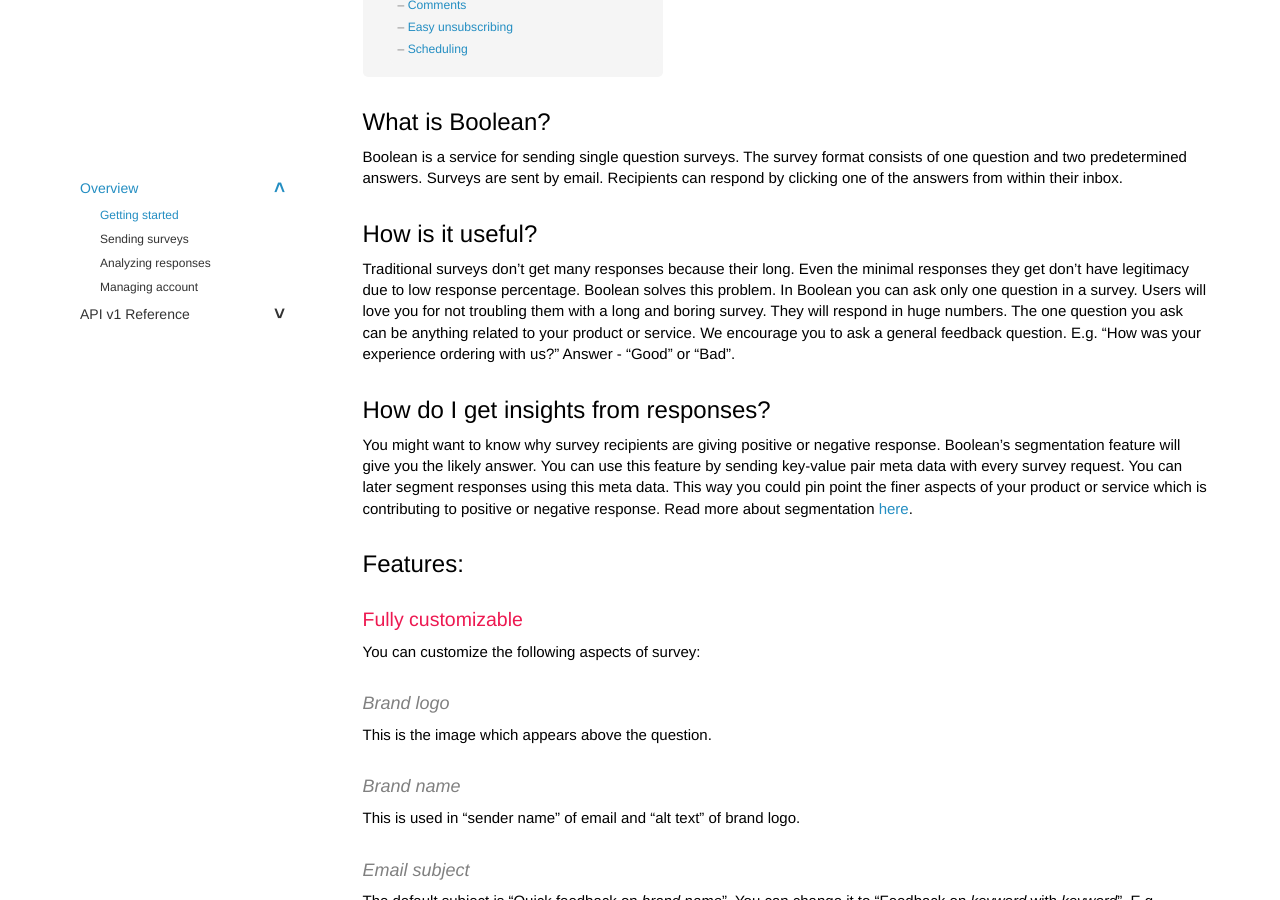
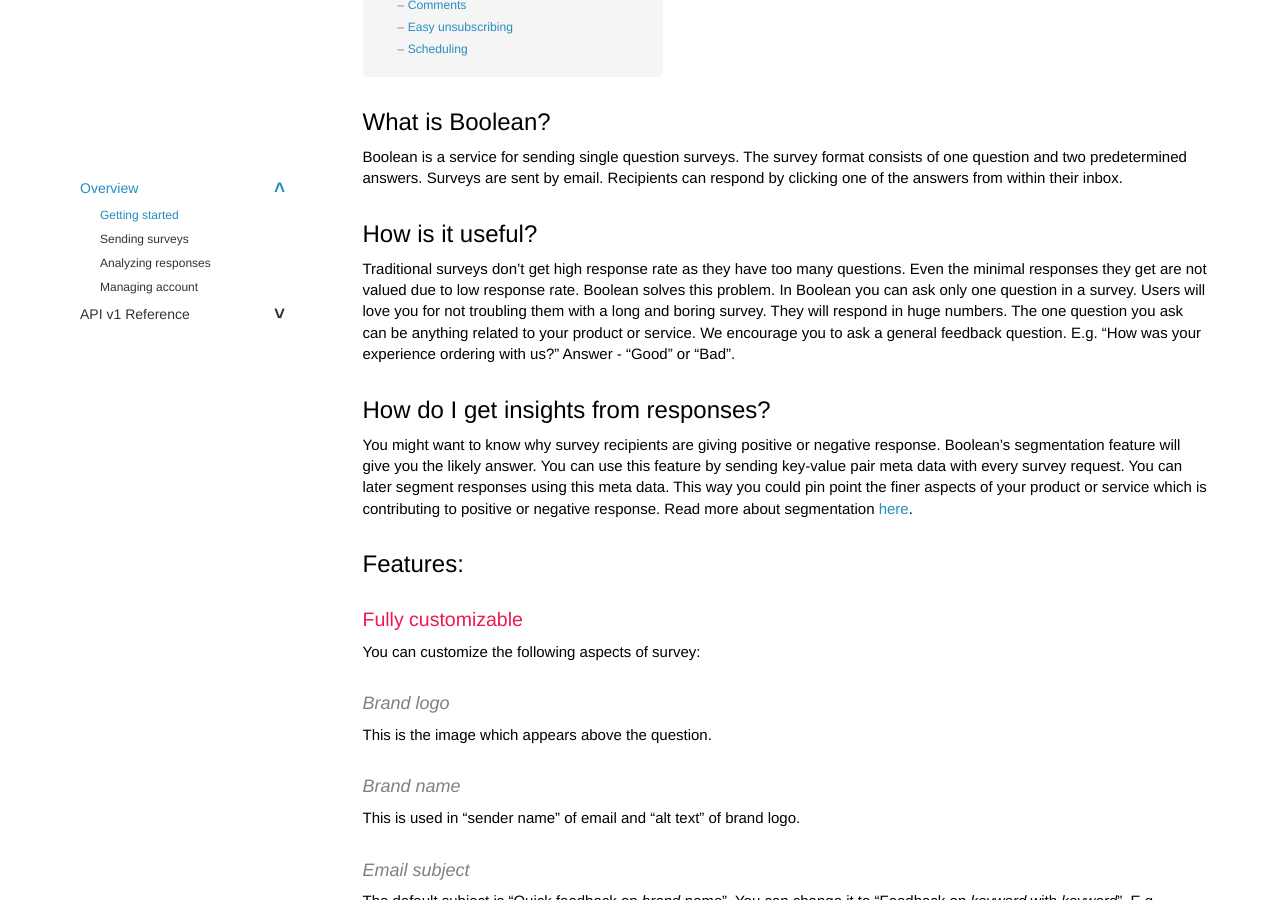
Before and after one commit to booleanapp/docs, a Jekyll site: the page built from index.md, in a window 1280 px wide and 900 px high, scrolled down 569 px. Built offline with Jekyll 4.4.1, drawn with Linux system fonts in a browser that asks for light colours.

Commit message:
Small correction in sentence.

```diff
--- a/index.md
+++ b/index.md
@@ -12,7 +12,7 @@
 
 ## How is it useful?
 
-Traditional surveys don’t get many responses because their long. Even the minimal responses they get don’t have legitimacy due to low response percentage. Boolean solves this problem. In Boolean you can ask only one question in a survey. Users will love you for not troubling them with a long and boring survey. They will respond in huge numbers. The one question you ask can be anything related to your product or service. We encourage you to ask a general feedback question. E.g. “How was your experience ordering with us?” Answer - “Good” or “Bad”.
+Traditional surveys don’t get high response rate as they have too many questions. Even the minimal responses they get are not valued due to low response rate. Boolean solves this problem. In Boolean you can ask only one question in a survey. Users will love you for not troubling them with a long and boring survey. They will respond in huge numbers. The one question you ask can be anything related to your product or service. We encourage you to ask a general feedback question. E.g. “How was your experience ordering with us?” Answer - “Good” or “Bad”.
 
 ## How do I get insights from responses?
 
```
